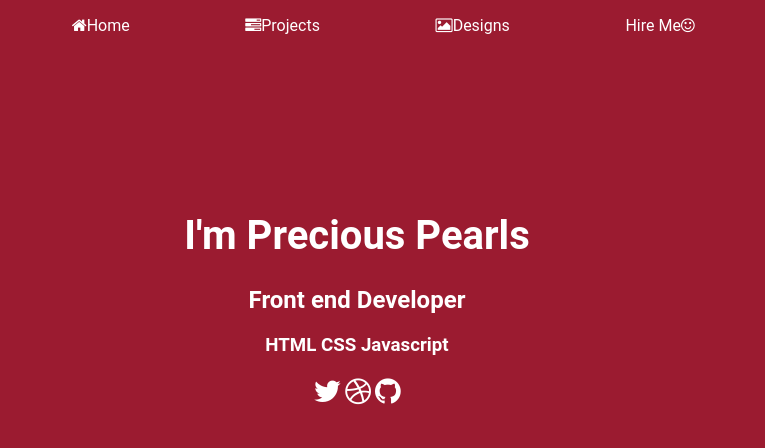
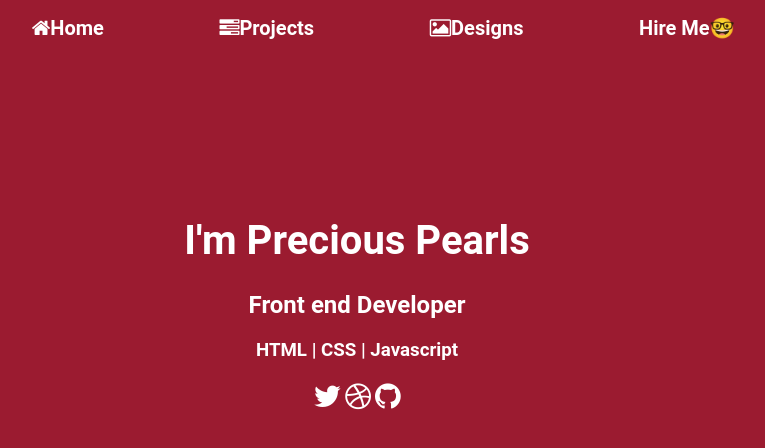
Before and after one commit to Preciouspearl-code/svelte-homepage-project, a website: page index.html in a window 1280 px wide. Shown: the whole page, without its empty margins (283-1048 px from the left). Drawn offline with Linux system fonts and the light colour scheme.

Commit message:
1 file modified

```diff
--- a/index.html
+++ b/index.html
@@ -24,6 +24,8 @@
         a{
           text-decoration: none;
           color: white;
+          font-size:20px;
+          font-weight:bold;
           padding-right: 2%;
           padding-left: 3%;
           padding-bottom: 1%;
@@ -68,12 +70,12 @@
         <li><a href="index.html"><i class="fa fa-home"></i>Home</a></li>
         <li><a href="#"><i class="fa fa-tasks""></i>Projects</a></li>
         <li><a href="#"><i class="fa fa-image"></i>Designs</a></li>
-        <li><a href="#">Hire Me<i class="fa fa-smile-o""></i></a></li>
+        <li><a href="#">Hire Me🤓</a></li>
       </ul>
     </nav>
     <h1>I'm Precious Pearls</h1>
     <h2>Front end Developer</h>
-    <h3 class="focus">HTML CSS Javascript</h3>
+    <h3>HTML | CSS | Javascript</h3>
     <footer class="contact_icons">
       <div>
       <a class="social_icons href="#"><i class="fa fa-twitter"></i></a>
```
